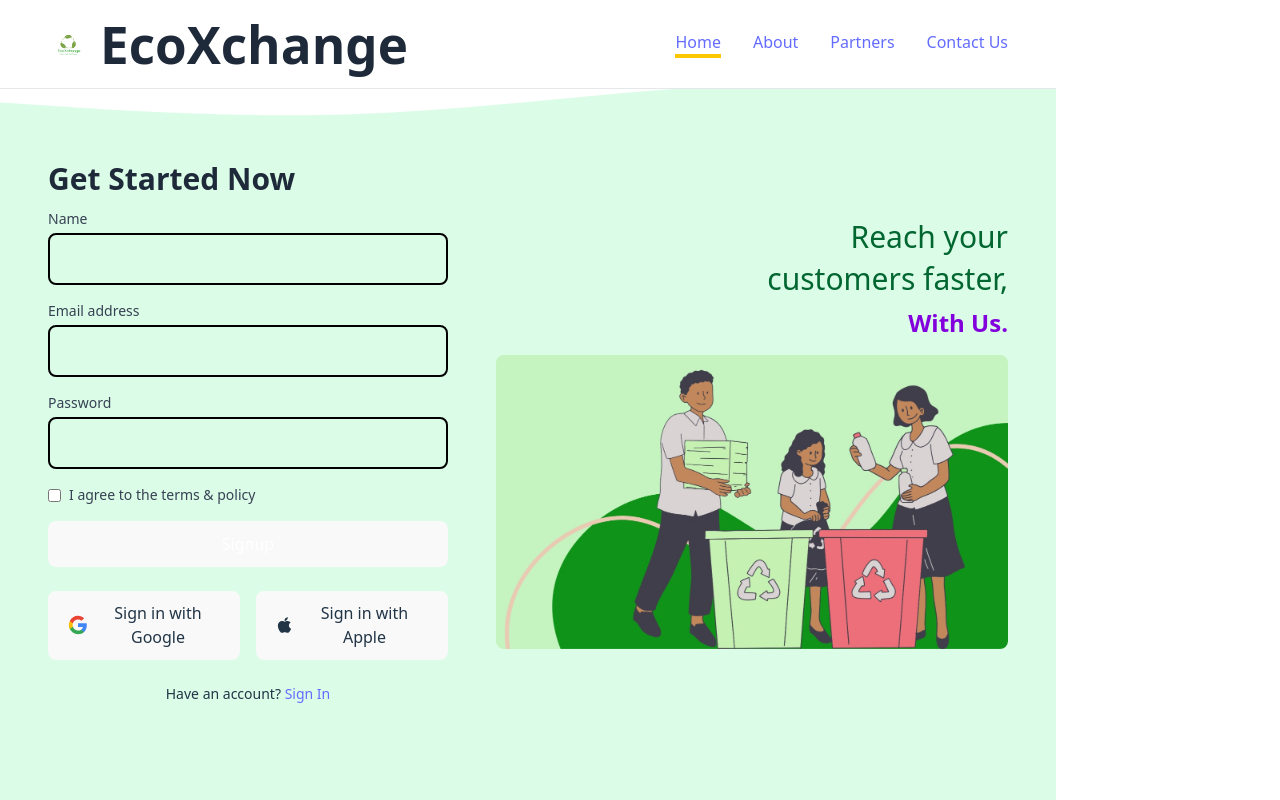
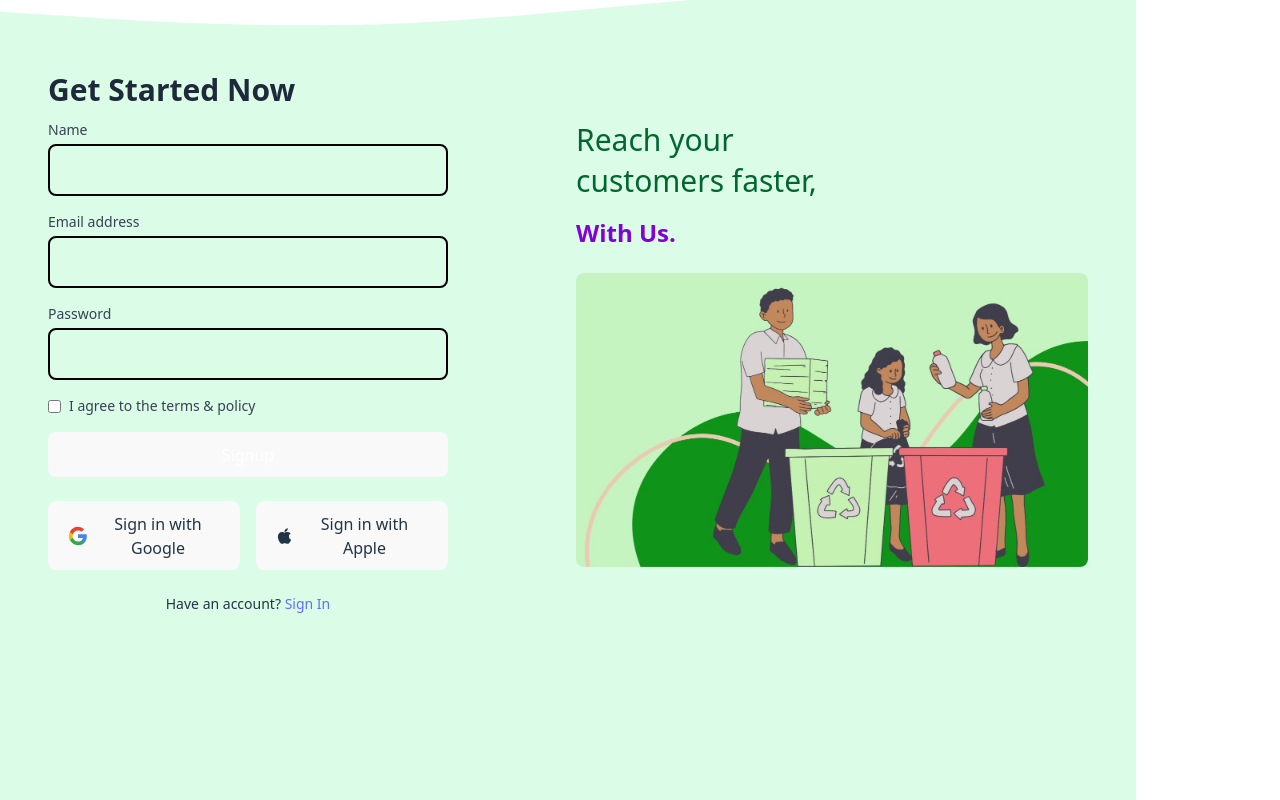
Before and after one commit to sinchan261/EchoXchange, a React (Vite) app in the folder Frontend/: page /signup in a window 1280 px wide. Shown: the top 800 px of the page. Built offline with nearby package versions, Linux system fonts and the light colour scheme.

Commit message:
update frontend

```diff
--- a/Frontend/src/components/Ecolunch.tsx
+++ b/Frontend/src/components/Ecolunch.tsx
@@ -4,7 +4,7 @@ const EcoLaunch = () => {
   return (
     <div className="font-[Montserrat] text-[#222] m-0 p-0 bg-white">
 
-      <header className="flex justify-between items-center p-[15px_40px] bg-white border-b border-[#eee]">
+      {/* <header className="flex justify-between items-center p-[15px_40px] bg-white border-b border-[#eee]">
         <div className="flex items-center ">
           <img src="image1.png" alt="EcoXchange Logo" className="h-[50px] mr-3" />
           <h1 className="text-2xl font-bold ">EcoXchange</h1>
@@ -12,21 +12,21 @@ const EcoLaunch = () => {
 
         <nav>
           <ul className="flex gap-[30px] list-none m-0 p-0">
-            <li className="border-b-[3px] border-[#72c267] text-[#72c267]">
-              <a href="#" className="text-[#72c267]">Home</a>
+            <li className="">
+              <a href="/" className="">Home</a>
             </li>
             <li>
-              <a href="#" className="text-[#666] font-medium text-[16px] hover:text-black transition-colors">About</a>
+              <Link to="/checkout" className="text-[#666] font-medium text-[16px] hover:text-black transition-colors">Cart</Link>
             </li>
             <li>
-              <a href="#" className="text-[#666] font-medium text-[16px] hover:text-black transition-colors">Partners</a>
+              <Link to="/wishlist" className="text-[#666] font-medium text-[16px] hover:text-black transition-colors">Wishlist</Link>
             </li>
             <li>
-              <a href="#" className="text-[#666] font-medium text-[16px] hover:text-black transition-colors">Contact Us</a>
+              <Link to="/contact" className="text-[#666] font-medium text-[16px] hover:text-black transition-colors">Contact Us</Link>
             </li>
           </ul>
         </nav>
-      </header>
+      </header> */}
 
       <main className="flex flex-wrap p-[130px_60px] bg-[#fafafa] relative bg-[url('https://cdn.pixabay.com/photo/2017/04/02/19/23/environment-2196690_1280.jpg')] bg-cover bg-center bg-no-repeat h-[620px]">
         <div className="flex-1 min-w-[350px] z-[2]">
--- a/Frontend/src/components/Signup.tsx
+++ b/Frontend/src/components/Signup.tsx
@@ -60,7 +60,7 @@ const EcoXchangeLogin: React.FC = () => {
   return (
     <div className="min-h-screen bg-green-100">
       {/* Header */}
-      <header className="flex items-center justify-between px-12 py-4 bg-white border-b border-gray-200">
+      {/* <header className="flex items-center justify-between px-12 py-4 bg-white border-b border-gray-200">
         <div className="flex items-center">
           <img src="image1.png" alt="EcoXchange Logo" className="w-10 h-10 mr-3" />
           <h1 className="text-2xl font-bold text-gray-800">EcoXchange</h1>
@@ -75,7 +75,7 @@ const EcoXchangeLogin: React.FC = () => {
             <li><a href="#" className="text-gray-600 hover:text-gray-900">Contact Us</a></li>
           </ul>
         </nav>
-      </header>
+      </header> */}
 
       {/* Wave Divider */}
       <div className="h-10 bg-bottom bg-cover" style={{
@@ -83,7 +83,8 @@ const EcoXchangeLogin: React.FC = () => {
       }}></div>
 
       {/* Main Content */}
-      <main className="flex flex-col md:flex-row px-6 md:px-12 pt-8">
+{/* Main Content */}
+<main className="flex flex-col md:flex-row md:gap-20 px-6 md:px-12 pt-8 w-full">
   {/* Login Section */}
   <div className="flex-1 md:pr-12 max-w-md">
     <h2 className="text-2xl md:text-3xl font-bold text-gray-800 mb-3">Get Started Now</h2>
@@ -166,13 +167,14 @@ const EcoXchangeLogin: React.FC = () => {
 
   {/* Promo Section */}
   <div className="flex-1 flex flex-col justify-center items-center mt-10 md:mt-0">
-          <div className="text-right w-full">
+    <div className="text-left w-full flex flex-col gap-2">
       <h2 className="text-3xl text-green-800 leading-snug">Reach your<br />customers faster,</h2>
       <h2 className="text-purple-700 font-bold text-2xl mt-2">With Us.</h2>
       <img src="back.jpg" alt="People recycling" className="rounded-lg mt-4 w-full max-w-lg object-fill" />
     </div>
   </div>
 </main>
+
     </div>
   );
 };
```
Lines whose indentation alone changed are shown as unchanged.
